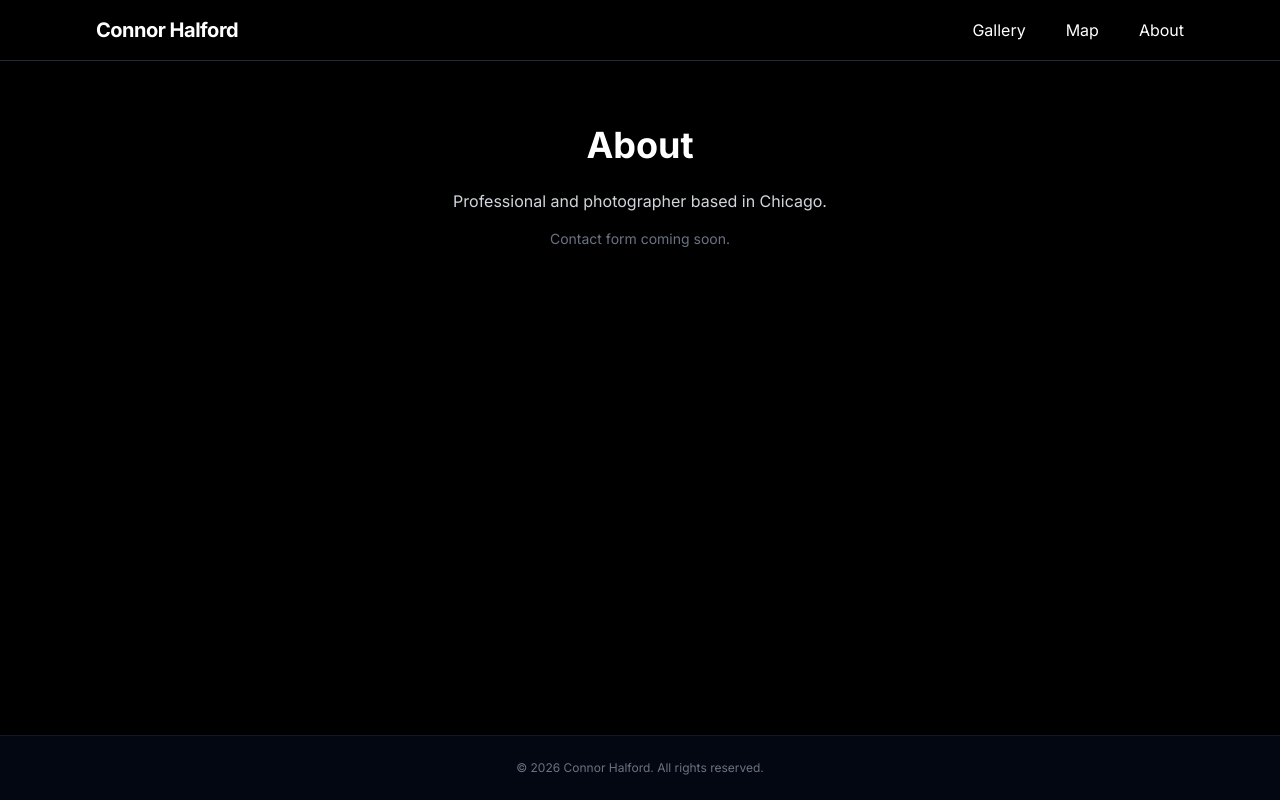
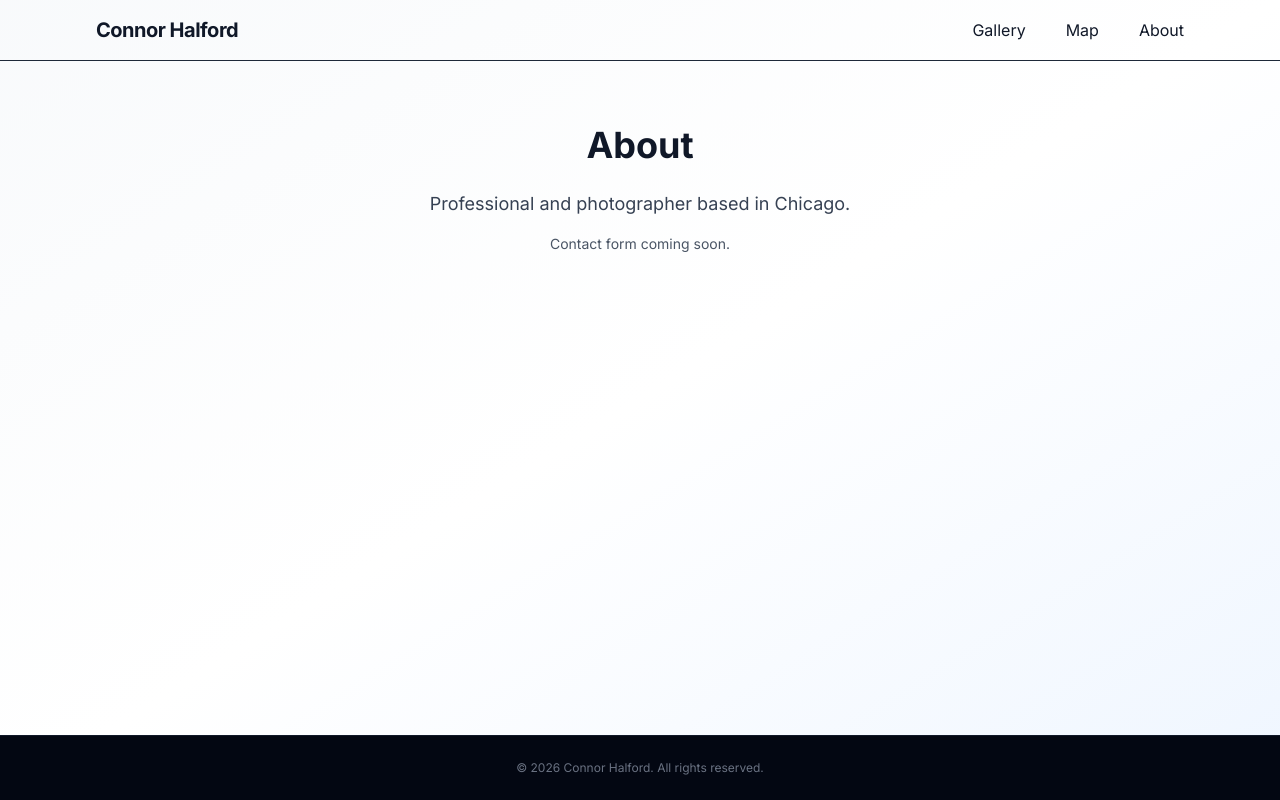
Before and after one commit to Connor-Halford/my-photo-site, a Next.js app: page /about in a window 1280 px wide. Built offline with nearby package versions, Linux system fonts and the light colour scheme.

Commit message:
light mode 3

```diff
--- a/app/about/page.tsx
+++ b/app/about/page.tsx
@@ -3,15 +3,15 @@ import Footer from "../components/Footer";
 
 export default function AboutPage() {
   return (
-    <div className="flex flex-col min-h-screen bg-black text-white">
+    <div className="flex flex-col min-h-screen bg-gradient-to-br from-slate-50 via-white to-blue-50 text-gray-900">
       <Nav />
       <main className="flex-1">
-        <section className="max-w-3xl mx-auto py-16">
-          <h1 className="text-3xl md:text-4xl font-bold mb-6 text-center">About</h1>
-          <p className="text-gray-300 mb-4 text-center">
+        <section className="max-w-3xl mx-auto py-16 px-8">
+          <h1 className="text-3xl md:text-4xl font-bold mb-6 text-center text-gray-900">About</h1>
+          <p className="text-lg text-gray-700 mb-4 text-center max-w-2xl mx-auto leading-relaxed">
             Professional and photographer based in Chicago.
           </p>
-          <p className="text-sm text-gray-500 text-center">
+          <p className="text-gray-600 text-sm text-center max-w-2xl mx-auto">
             Contact form coming soon.
           </p>
         </section>
--- a/app/gallery/page.tsx
+++ b/app/gallery/page.tsx
@@ -15,12 +15,12 @@ export default function GalleryPage() {
     : photos.filter(photo => photo.category === selectedCategory);
 
   return (
-    <div className="flex flex-col min-h-screen bg-black text-white">
+    <div className="flex flex-col min-h-screen bg-gradient-to-br from-slate-50 via-white to-blue-50 text-gray-900">
       <Nav />
       <main className="flex-1">
         <section className="max-w-7xl mx-auto py-16 px-8">
           <div className="text-center mb-16">
-            <h1 className="text-4xl md:text-5xl font-bold mb-6">Gallery</h1>
+            <h1 className="text-4xl md:text-5xl font-bold mb-6 text-gray-900">Gallery</h1>
             <div className="flex flex-wrap gap-4 justify-center max-w-2xl mx-auto">
               {categories.map((category) => (
                 <button
@@ -28,8 +28,8 @@ export default function GalleryPage() {
                   onClick={() => setSelectedCategory(category)}
                   className={`px-6 py-2 rounded-full text-sm font-medium transition-all ${
                     selectedCategory === category
-                      ? 'bg-white text-black shadow-lg'
-                      : 'text-gray-400 hover:text-white border border-gray-700 hover:border-gray-500'
+                      ? 'bg-gray-900 text-white shadow-lg'
+                      : 'text-gray-600 hover:text-gray-900 bg-white/50 hover:bg-white border border-gray-300 hover:border-gray-400'
                   }`}
                 >
                   {category === 'all' ? 'All' : category.charAt(0).toUpperCase() + category.slice(1)}
@@ -41,7 +41,7 @@ export default function GalleryPage() {
           <div className="grid grid-cols-1 md:grid-cols-2 xl:grid-cols-3 gap-6">
             {filteredPhotos.map((photo) => (
               <div key={photo.id} className="group cursor-pointer">
-                <div className="aspect-[4/3] overflow-hidden rounded-2xl bg-gray-900 group-hover:scale-[1.02] transition-all duration-300">
+                <div className="aspect-[4/3] overflow-hidden rounded-2xl bg-gray-100 group-hover:scale-[1.02] transition-all duration-300">
                   <img
                     src={photo.src}
                     alt={photo.title}
@@ -49,9 +49,9 @@ export default function GalleryPage() {
                   />
                 </div>
                 <div className="mt-4">
-                  <h3 className="font-bold text-lg mb-1">{photo.title}</h3>
-                  <p className="text-gray-500 text-sm mb-1">{photo.location}</p>
-                  <p className="text-gray-400 text-sm leading-relaxed">{photo.caption}</p>
+                  <h3 className="font-bold text-lg mb-1 text-gray-900">{photo.title}</h3>
+                  <p className="text-gray-600 text-sm mb-1">{photo.location}</p>
+                  <p className="text-gray-700 text-sm leading-relaxed">{photo.caption}</p>
                 </div>
               </div>
             ))}
--- a/app/map/page.tsx
+++ b/app/map/page.tsx
@@ -3,12 +3,12 @@ import Footer from "../components/Footer";
 
 export default function MapPage() {
   return (
-    <div className="flex flex-col min-h-screen bg-black text-white">
+    <div className="flex flex-col min-h-screen bg-gradient-to-br from-slate-50 via-white to-blue-50 text-gray-900">
       <Nav />
       <main className="flex-1">
-        <section className="max-w-6xl mx-auto py-16">
-          <h1 className="text-3xl md:text-4xl font-bold mb-8 text-center">Map</h1>
-          <p className="text-gray-300 text-center">
+        <section className="max-w-6xl mx-auto py-16 px-8">
+          <h1 className="text-3xl md:text-4xl font-bold mb-8 text-center text-gray-900">Map</h1>
+          <p className="text-lg text-gray-700 text-center max-w-2xl mx-auto leading-relaxed">
             Interactive map coming soon - explore photos by location with zoom/pan.
           </p>
         </section>
```
